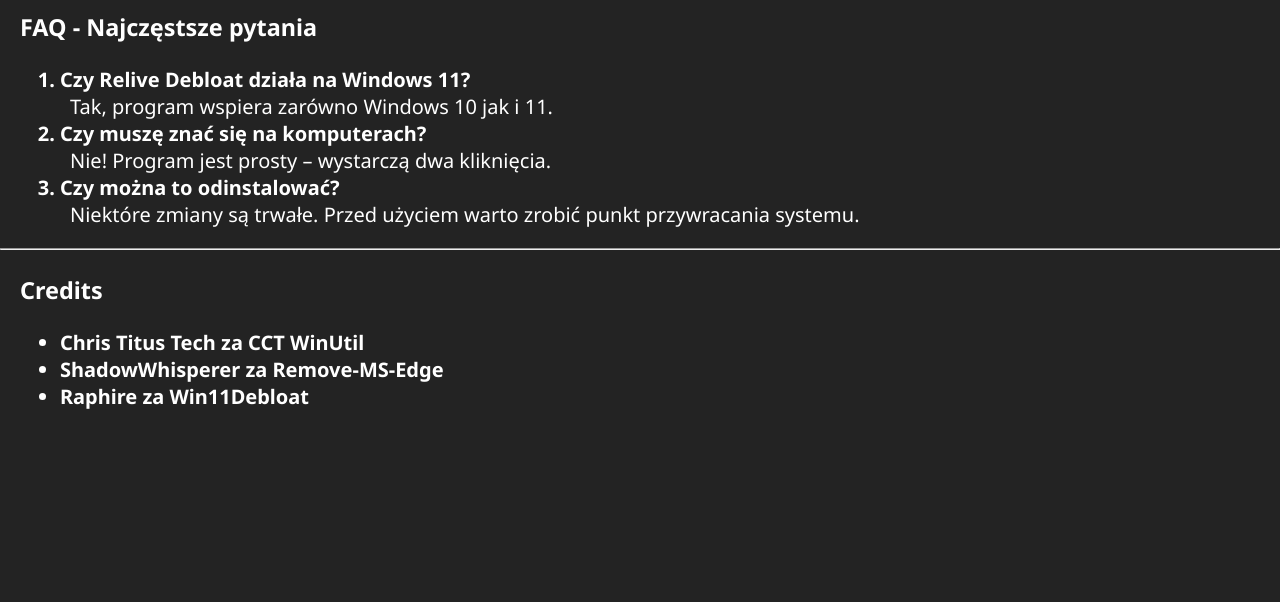
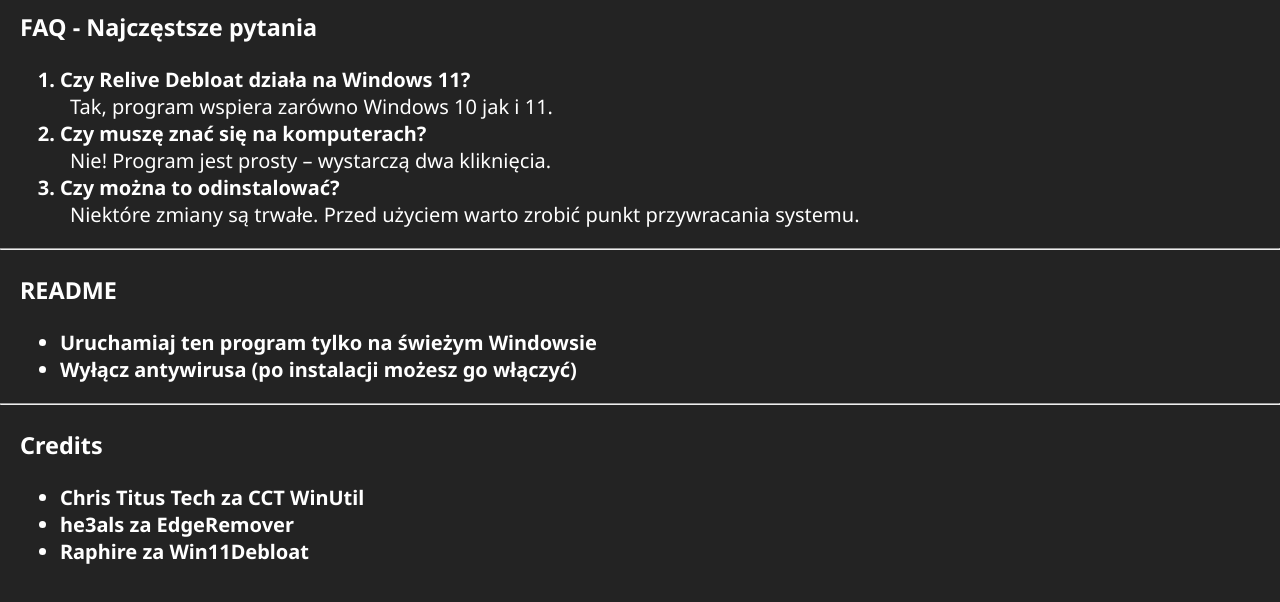
Before and after one commit to Relive-Team/website, a plain HTML site: page relivedebloat/index.html in a window 1280 px wide. Shown: the part 1626-2228 px from the top of the page. Before the commit the page ends 2191 px from the top, so only its background shows below. Drawn offline with nearby package versions, Linux system fonts and the light colour scheme; a script that the page names is missing.

Commit message:
Update index.html

```diff
--- a/relivedebloat/index.html
+++ b/relivedebloat/index.html
@@ -24,6 +24,7 @@
             <a class="nav-link" href="https://github.com/Relive-Team/relivedebloat/releases">Pobierz</a>
             <a class="nav-link" href="https://reliveteam.eu/relivedebloat/#poradniki">Poradniki</a>
             <a class="nav-link" href="https://reliveteam.eu/relivedebloat/#faq">FAQ</a>
+            <a class="nav-link" href="https://reliveteam.eu/relivedebloat/#readme">README</a>
             <a class="nav-link" href="https://reliveteam.eu/relivedebloat/#credits">Credits</a>
         </div>
         <div class="banner">
@@ -62,13 +63,21 @@
             </ol>
         </div>
         <hr data-aos="fade-up" data-aos-duration="1000" data-aos-delay="200">
+        <div id="readme">
+            <h3 data-aos="flip-left" data-aos-duration="1000" data-aos-delay="200">README</h3>
+            <ul data-aos="zoom-in" data-aos-duration="1000" data-aos-delay="200">
+                <li>Uruchamiaj ten program tylko na świeżym Windowsie</li>
+                <li>Wyłącz antywirusa (po instalacji możesz go włączyć)</li>
+            </ul>
+        </div>
+        <hr data-aos="fade-up" data-aos-duration="1000" data-aos-delay="200">
         <div id="credits">
             <h3 data-aos="flip-left" data-aos-duration="1000" data-aos-delay="200">Credits</h3>
             <ul data-aos="zoom-in" data-aos-duration="1000" data-aos-delay="200">
                 <li>Chris Titus Tech za CCT WinUtil</li>
-                <li>ShadowWhisperer za Remove-MS-Edge</li>
+                <li>he3als za EdgeRemover </li>
 				<li>Raphire za Win11Debloat</li>
             </ul>
-            <br><br><br><br><br>
         </div>
+        <br><br><br><br><br>
     </body>
```
